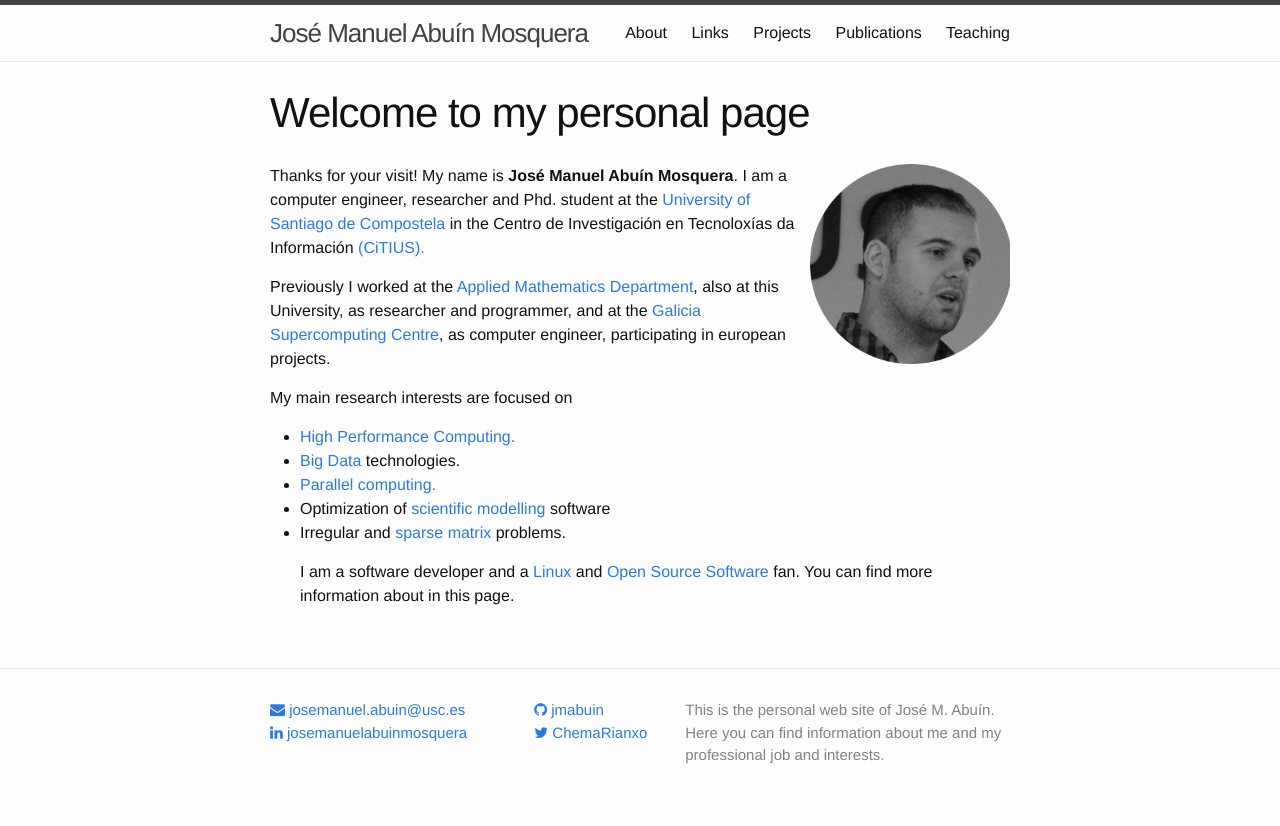
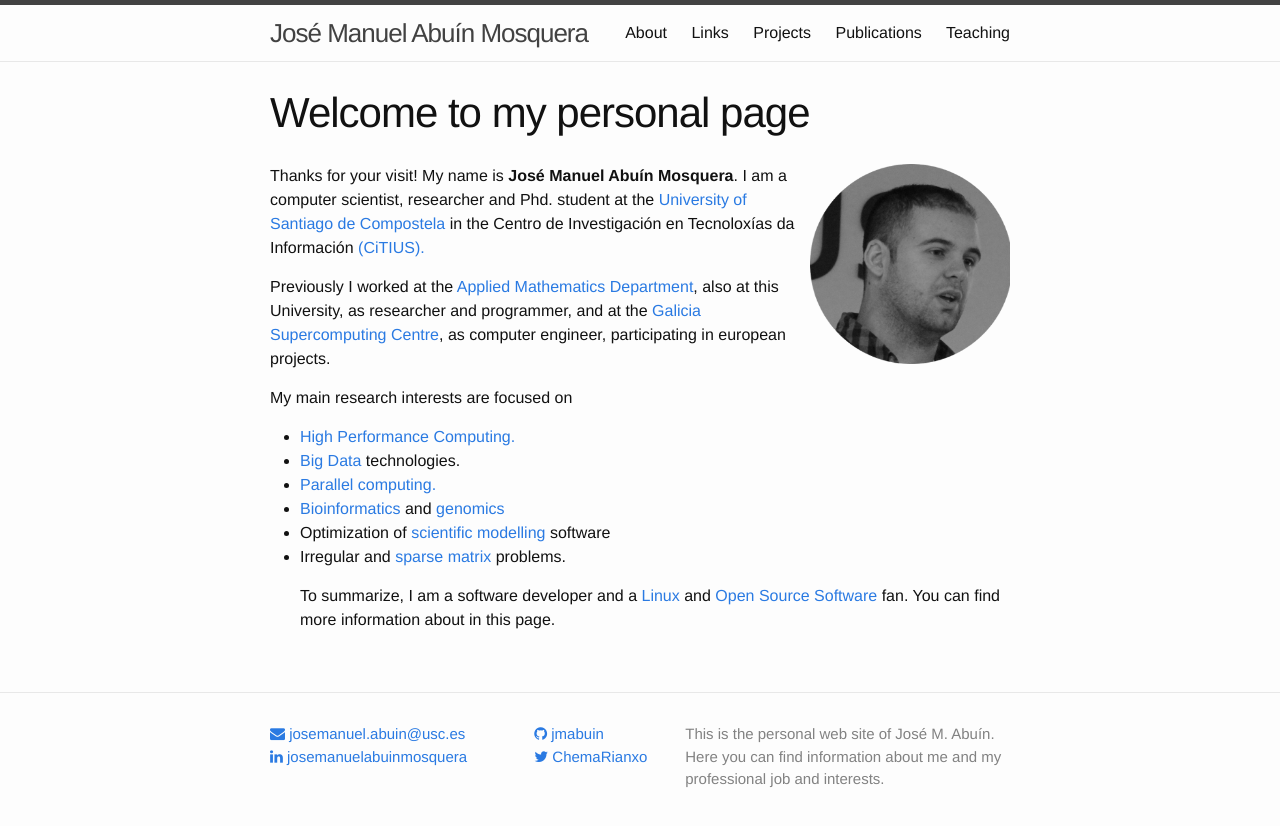
Before and after one commit to jmabuin/jmabuin.github.io, a Jekyll site: the page built from index.html, in a window 1280 px wide. Shown: the top 826 px of the page. Built offline with Jekyll 4.4.1, drawn with Linux system fonts in a browser that asks for light colours; nearby versions of some CDN libraries.

Commit message:
Some modifications in index

```diff
--- a/index.html
+++ b/index.html
@@ -25,7 +25,7 @@
 </header>
 <div class="post-content">
 <img src="images/Rounded-Me2.png" alt="This is me" style="width:200px;height:200px;float: right;">
-<p>Thanks for your visit! My name is <b>José Manuel Abuín Mosquera</b>. I am a computer engineer, researcher and Phd. student at the <a href="http://www.usc.es" target="_blank">University of Santiago de Compostela</a> in the Centro de Investigación en Tecnoloxías da Información <a href = "http://citius.usc.es" target="_blank">(CiTIUS).</a></p>
+<p>Thanks for your visit! My name is <b>José Manuel Abuín Mosquera</b>. I am a computer scientist, researcher and Phd. student at the <a href="http://www.usc.es" target="_blank">University of Santiago de Compostela</a> in the Centro de Investigación en Tecnoloxías da Información <a href = "http://citius.usc.es" target="_blank">(CiTIUS).</a></p>
 
 <p>Previously I worked at the <a href="http://www.usc.es/dmafm/" target="_blank">Applied Mathematics Department</a>, also at this University, as researcher and programmer, and at the <a href="http://www.cesga.es" target="_blank">Galicia Supercomputing Centre</a>, as computer engineer, participating in european projects.</p>
 
@@ -33,10 +33,11 @@
 <li><a href="https://en.wikipedia.org/wiki/Supercomputer" target="_blank">High Performance Computing.</a></li>
 <li><a href="https://en.wikipedia.org/wiki/Big_data" target="_blank">Big Data</a> technologies.</li>
 <li><a href="https://en.wikipedia.org/wiki/Parallel_computing" target="_blank">Parallel computing.</a></li>
+<li><a href="https://en.wikipedia.org/wiki/Bioinformatics" target="_blank">Bioinformatics</a> and <a href="https://en.wikipedia.org/wiki/Genomics" target="_blank">genomics</a></li>
 <li>Optimization of <a href="https://en.wikipedia.org/wiki/Scientific_modelling" target="_blank">scientific modelling</a> software</li>
 <li>Irregular and <a href="https://en.wikipedia.org/wiki/Sparse_matrix" target="_blank">sparse matrix</a> problems.</li>
 </p>
 
-<p>I am a software developer and a <a href="https://en.wikipedia.org/wiki/Linux" target="_blank">Linux</a> and <a href="https://en.wikipedia.org/wiki/Open-source_software" target="_blank">Open Source Software</a> fan. You can find more information about in this page.</p>
+<p>To summarize, I am a software developer and a <a href="https://en.wikipedia.org/wiki/Linux" target="_blank">Linux</a> and <a href="https://en.wikipedia.org/wiki/Open-source_software" target="_blank">Open Source Software</a> fan. You can find more information about in this page.</p>
 </div>
 </div>
```
